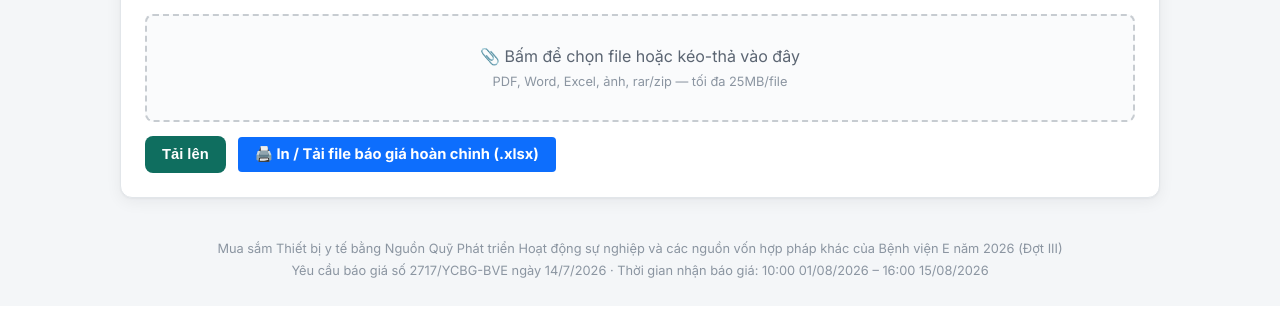
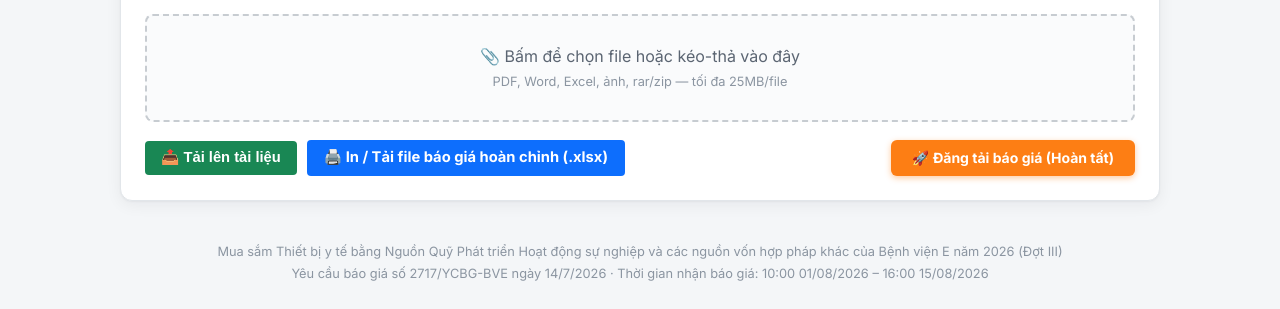
Before and after one commit to phanhoangduc232-collab/B-o-gi-TBYT, a Flask app: template templates/form.html in a window 1280 px wide. Shown: the part 2228-2537 px from the top of the page. Before the commit the page ends 2506 px from the top, so only its background shows below. Run offline with Flask 3, Linux system fonts and the light colour scheme; the template is opened without the code that fills it, so the values that code supplies are empty.

Commit message:
Update form.html

```diff
--- a/templates/form.html
+++ b/templates/form.html
@@ -234,12 +234,24 @@
       <div>📎 <span class="dz-label">Bấm để chọn file hoặc kéo-thả vào đây</span></div>
       <div class="form-text">PDF, Word, Excel, ảnh, rar/zip — tối đa 25MB/file</div>
     </div>
-    <div style="margin-top:14px; display: flex; gap: 12px; align-items: center; flex-wrap: wrap;">
-      <button class="btn btn-primary" type="submit">Tải lên</button>
-      <a href="{{ url_for('export_vendor_quote') }}" class="btn" style="background-color: #0d6efd; color: #ffffff; text-decoration: none; padding: 8px 16px; border-radius: 4px; font-weight: bold; display: inline-block;">
-        🖨️ In / Tải file báo giá hoàn chỉnh (.xlsx)
-      </a>
-    </div>
+    <div style="margin-top: 18px; display: flex; gap: 12px; align-items: center; justify-content: space-between; flex-wrap: wrap;">
+        <!-- Cụm bên trái: Tải lên tài liệu & In file -->
+        <div style="display: flex; gap: 10px; align-items: center; flex-wrap: wrap;">
+          <button class="btn btn-success" type="submit" style="background-color: #198754; color: #fff; padding: 8px 16px; font-weight: bold; border-radius: 4px; border: none; cursor: pointer;">
+            📤 Tải lên tài liệu
+          </button>
+          <a href="{{ url_for('export_vendor_quote') }}" class="btn" style="background-color: #0d6efd; color: #ffffff; text-decoration: none; padding: 8px 16px; border-radius: 4px; font-weight: bold; display: inline-block;">
+            🖨️ In / Tải file báo giá hoàn chỉnh (.xlsx)
+          </a>
+        </div>
+
+        <!-- Cụm bên phải: Nút Đăng tải nộp chính thức -->
+        <div>
+          <a href="{{ url_for('thanh_cong') }}" class="btn" style="background-color: #fd7e14; color: #ffffff; text-decoration: none; padding: 9px 20px; border-radius: 6px; font-weight: bold; font-size: 14px; display: inline-block; box-shadow: 0 2px 6px rgba(253, 126, 20, 0.4);">
+            🚀 Đăng tải báo giá (Hoàn tất)
+          </a>
+        </div>
+      </div>
   </form>
   {% endif %}
 </div>
```
